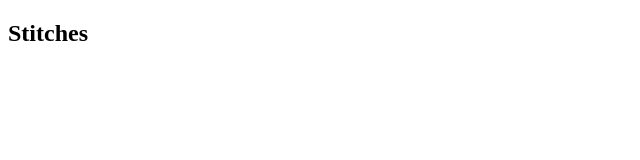
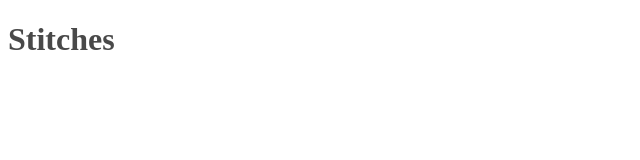
Before and after one commit to ovinidev/Stitches-config, a React (Vite) app: page / in a window 1280 px wide. Shown: the top 160 px of the page, without its empty margins (0-640 px from the left). Built offline with nearby package versions, Linux system fonts and the light colour scheme.

Commit message:
feat: stitches config

```diff
--- a/index.html
+++ b/index.html
@@ -2,9 +2,9 @@
 <html lang="en">
   <head>
     <meta charset="UTF-8" />
-    <link rel="icon" type="image/svg+xml" href="/src/favicon.svg" />
+    <link rel="icon" type="image/svg+xml" href="/src/assets//favicon.png" />
     <meta name="viewport" content="width=device-width, initial-scale=1.0" />
-    <title>Vite App</title>
+    <title>Stitches config</title>
   </head>
   <body>
     <div id="root"></div>
--- a/src/App.tsx
+++ b/src/App.tsx
@@ -1,8 +1,13 @@
+import { styled } from "./styles/stitches.config"
+
 function App() {
+  const TitleExample = styled('h1', {
+    color: '$text'
+  })
 
   return (
     <div className="App">
-      <h2>Stitches</h2>
+      <TitleExample>Stitches</TitleExample>
     </div>
   )
 }
```
Also changed, not shown: src/assets/favicon.png (added).
